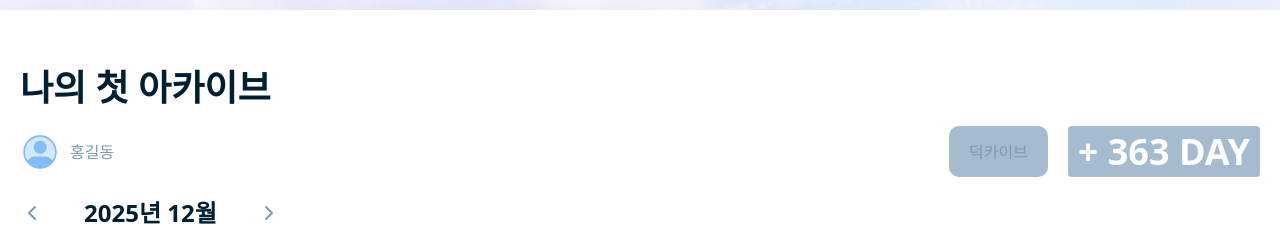
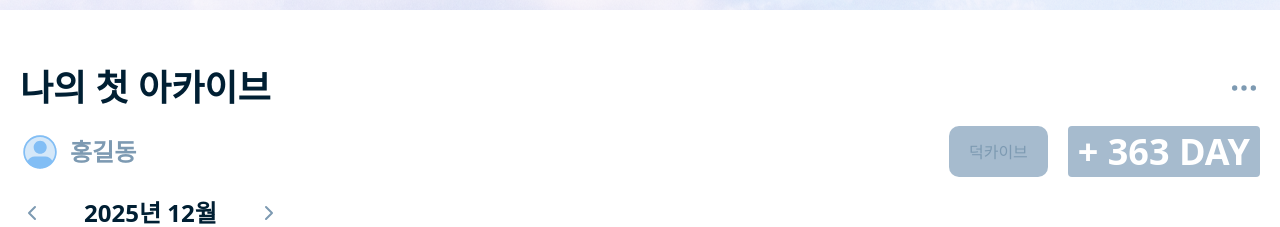
Before and after one commit to Deokive/FE, a React (Vite) app: page /archive/1 in a window 1280 px wide. Shown: the part 203-430 px from the top of the page. Built offline with nearby package versions, Linux system fonts and the light colour scheme; the HTML template or start-up script is replaced by a standard one; a web font is replaced by a local one.

Commit message:
feat: 아카이브 리스트들 더보기 버튼 조건 수정

```diff
--- a/src/components/archive/ArchiveHeader.tsx
+++ b/src/components/archive/ArchiveHeader.tsx
@@ -1,11 +1,14 @@
 import getDPlusDay from "@/utils/dPlusDay";
 import UserIcon from "@/assets/icon/S.svg";
+import { Ellipsis } from "lucide-react";
 
 interface ArchiveHeaderProps {
   title?: string;
   ownerNickname?: string;
   badge?: string;
   createdAt?: string;
+  isMenu?: boolean;
+  onClickMenu?: () => void;
 }
 
 const ArchiveHeader = ({
@@ -13,10 +16,19 @@ const ArchiveHeader = ({
   ownerNickname,
   badge,
   createdAt,
+  isMenu = false,
+  onClickMenu,
 }: ArchiveHeaderProps) => {
   return (
-    <div className="w-full flex flex-col items-start gap-[20px]">
-      <p className="typo-h1 text-color-highest">{title}</p>
+    <div className="w-full flex flex-col items-start  gap-[20px]">
+      <div className="w-full flex items-center justify-between">
+        <p className="typo-h1 text-color-highest">{title}</p>
+        {isMenu && (
+          <button onClick={onClickMenu}>
+            <Ellipsis className="w-8 h-8 text-color-high cursor-pointer" />
+          </button>
+        )}
+      </div>
       <div className="w-full h-[51px] flex items-center justify-between gap-[20px]">
         {/* 아카이브 소유자 부분 */}
         <button
@@ -26,7 +38,7 @@ const ArchiveHeader = ({
           className="flex gap-[10px] items-center cursor-pointer"
         >
           <img src={UserIcon} alt="user" className="w-[40px] h-[40px]" />
-          <p className="typo-body2 text-color-high">
+          <p className="typo-h2-semibold text-color-high">
             {ownerNickname ?? "사용자명"}
           </p>
         </button>
--- a/src/components/archive/ArchiveTitle.tsx
+++ b/src/components/archive/ArchiveTitle.tsx
@@ -4,11 +4,7 @@ interface ArchiveTitleProps {
   isMore?: boolean;
 }
 
-const ArchiveTitle = ({
-  title,
-  onClick,
-  isMore = false,
-}: ArchiveTitleProps) => {
+const ArchiveTitle = ({ title, onClick, isMore = true }: ArchiveTitleProps) => {
   return (
     <div className="w-full flex flex-col items-start gap-[20px]">
       {/* 덕질일기 헤더부분 */}
--- a/src/components/archive/ArchiveList.tsx
+++ b/src/components/archive/List/ArchiveList.tsx
@@ -1,5 +1,5 @@
 import { useNavigate } from "react-router-dom";
-import ArchiveCard from "./ArchiveCard";
+import ArchiveCard from "../ArchiveCard";
 
 interface Archive {
   archiveId: number;
--- a/src/components/archive/DiaryList.tsx
+++ b/src/components/archive/List/DiaryList.tsx
@@ -1,4 +1,4 @@
-import DiaryCard from "../common/Card/DiaryCard";
+import DiaryCard from "@/components/common/Card/DiaryCard";
 
 interface DiaryListProps {
   diary?: Diary[];
--- a/src/components/archive/GalleryList.tsx
+++ b/src/components/archive/List/GalleryList.tsx
@@ -1,4 +1,4 @@
-import GalleryCard from "../common/Card/GalleryCard";
+import GalleryCard from "@/components/common/Card/GalleryCard";
 
 interface Gallery {
   id?: number;
--- a/src/components/archive/RepostList.tsx
+++ b/src/components/archive/List/RepostList.tsx
@@ -1,4 +1,4 @@
-import RepostCard from "../common/Card/RepostCard";
+import RepostCard from "@/components/common/Card/RepostCard";
 
 interface Repost {
   id?: number;
--- a/src/components/archive/TicketList.tsx
+++ b/src/components/archive/List/TicketList.tsx
@@ -1,4 +1,4 @@
-import TicketCard from "../common/Card/TicketCard";
+import TicketCard from "@/components/common/Card/TicketCard";
 
 interface Ticket {
   id?: number;
--- a/src/pages/Archive/Archive.tsx
+++ b/src/pages/Archive/Archive.tsx
@@ -1,5 +1,5 @@
 import TrashIcon from "@/assets/Icon/TrashIcon";
-import ArchiveList from "@/components/archive/ArchiveList";
+import ArchiveList from "@/components/archive/List/ArchiveList";
 import EmptyArchive from "@/components/archive/Empty/EmptyArchive";
 import { BtnIcon } from "@/components/common/Button/Btn";
 import Banner from "@/components/community/Banner";
--- a/src/pages/Archive/ArchiveDetail.tsx
+++ b/src/pages/Archive/ArchiveDetail.tsx
@@ -1,22 +1,31 @@
 import ArchiveHeader from "@/components/archive/ArchiveHeader";
 import ArchiveTitle from "@/components/archive/ArchiveTitle";
 import ButtonLike from "@/components/archive/ButtonLike";
-import DiaryList from "@/components/archive/DiaryList";
+import DiaryList from "@/components/archive/List/DiaryList";
 import EmptyList from "@/components/archive/Empty/EmptyList";
-import GalleryList from "@/components/archive/GalleryList";
-import RepostList from "@/components/archive/RepostList";
-import TicketList from "@/components/archive/TicketList";
+import GalleryList from "@/components/archive/List/GalleryList";
+import RepostList from "@/components/archive/List/RepostList";
+import TicketList from "@/components/archive/List/TicketList";
 import Calendar from "@/components/calendar/Calendar";
 import Banner from "@/components/community/Banner";
 import { archiveDataMock } from "@/mockData/archiveData";
 import { labelDataMock, stickerDataMock } from "@/mockData/calendarData";
 import { Camera, Link } from "lucide-react";
+import { useState } from "react";
 import { useParams } from "react-router-dom";
 
 const ArchiveDetail = () => {
   const urlParams = useParams();
   const archiveId = urlParams.id;
 
+  const [isMenuOpen, setIsMenuOpen] = useState<boolean>(false);
+
+  const handleMenuClick = () => {
+    setIsMenuOpen((prev) => !prev);
+    console.log("메뉴 버튼 클릭");
+  };
+
+  // 아카이브 데이터 조회 => 추후에 실제 API로 연결
   const archive = archiveDataMock.find(
     (archive) => archive.archiveId === Number(archiveId)
   );
@@ -33,6 +42,8 @@ const ArchiveDetail = () => {
             ownerNickname={archive?.ownerNickname}
             badge={archive?.badge}
             createdAt={archive?.createdAt}
+            isMenu={true}
+            onClickMenu={handleMenuClick}
           />
           {/* 아카이브 달력 */}
           <Calendar labelData={labelDataMock} stickerData={stickerDataMock} />
@@ -40,10 +51,10 @@ const ArchiveDetail = () => {
             {/* 덕질 일기 */}
             <ArchiveTitle
               title="덕질 일기"
-              isMore={(archive?.Diary?.length ?? 0) >= 3}
               onClick={() => {
                 console.log("덕질 일기 더보기 클릭");
               }}
+              isMore={(archive?.Diary?.length ?? 0) > 0}
             />
             {archive?.Diary?.length ?? 0 > 0 ? (
               <DiaryList diary={archive?.Diary} />
@@ -59,10 +70,10 @@ const ArchiveDetail = () => {
             {/* 덕질 갤러리 */}
             <ArchiveTitle
               title="덕질 갤러리"
-              isMore={(archive?.Gallery?.length ?? 0) >= 3}
               onClick={() => {
                 console.log("덕질 갤러리 더보기 클릭");
               }}
+              isMore={(archive?.Gallery?.length ?? 0) > 0}
             />
             {archive?.Gallery?.length ?? 0 > 0 ? (
               <GalleryList gallery={archive?.Gallery} />
@@ -79,10 +90,10 @@ const ArchiveDetail = () => {
             {/* 티켓북 */}
             <ArchiveTitle
               title="티켓북"
-              isMore={(archive?.Ticket?.length ?? 0) >= 3}
               onClick={() => {
                 console.log("티켓북 더보기 클릭");
               }}
+              isMore={(archive?.Ticket?.length ?? 0) > 0}
             />
             {archive?.Ticket?.length ?? 0 > 0 ? (
               <TicketList ticket={archive?.Ticket} />
@@ -98,10 +109,10 @@ const ArchiveDetail = () => {
             {/* 덕질 리포스트 */}
             <ArchiveTitle
               title="덕질 리포스트"
-              isMore={(archive?.Repost?.length ?? 0) >= 3}
               onClick={() => {
                 console.log("덕질 리포스트 더보기 클릭");
               }}
+              isMore={(archive?.Repost?.length ?? 0) > 0}
             />
             {archive?.Repost?.length ?? 0 > 0 ? (
               <RepostList repost={archive?.Repost} />
--- a/src/pages/Feed/FeedDetail.tsx
+++ b/src/pages/Feed/FeedDetail.tsx
@@ -7,10 +7,10 @@ import { feedDataMock } from "@/mockData/feedData";
 import { useParams } from "react-router-dom";
 import ArchiveHeader from "@/components/archive/ArchiveHeader";
 import Calendar from "@/components/calendar/Calendar";
-import DiaryList from "@/components/archive/DiaryList";
-import GalleryList from "@/components/archive/GalleryList";
-import TicketList from "@/components/archive/TicketList";
-import RepostList from "@/components/archive/RepostList";
+import DiaryList from "@/components/archive/List/DiaryList";
+import GalleryList from "@/components/archive/List/GalleryList";
+import TicketList from "@/components/archive/List/TicketList";
+import RepostList from "@/components/archive/List/RepostList";
 import { repostDataMock } from "@/mockData/repostData";
 import ButtonLike from "@/components/archive/ButtonLike";
 import ArchiveTitle from "@/components/archive/ArchiveTitle";
@@ -56,10 +56,10 @@ const FeedDetail = () => {
         {/* 덕질 일기 */}
         <ArchiveTitle
           title="덕질 일기"
-          isMore={(diary.length ?? 0) >= 3}
           onClick={() => {
             console.log("덕질 일기 더보기 클릭");
           }}
+          isMore={(diary.length ?? 0) > 0}
         />
         {diary.length ?? 0 > 0 ? (
           <DiaryList diary={diary} />
@@ -69,10 +69,10 @@ const FeedDetail = () => {
         {/* 덕질 갤러리 */}
         <ArchiveTitle
           title="덕질 갤러리"
-          isMore={(gallery.length ?? 0) >= 3}
           onClick={() => {
             console.log("덕질 갤러리 더보기 클릭");
           }}
+          isMore={(gallery.length ?? 0) > 0}
         />
         {gallery.length ?? 0 > 0 ? (
           <GalleryList gallery={gallery} />
@@ -82,10 +82,10 @@ const FeedDetail = () => {
         {/* 티켓북 */}
         <ArchiveTitle
           title="티켓북"
-          isMore={(ticket.length ?? 0) >= 3}
           onClick={() => {
             console.log("티켓북 더보기 클릭");
           }}
+          isMore={(ticket.length ?? 0) > 0}
         />
         {ticket.length ?? 0 > 0 ? (
           <TicketList ticket={ticket} />
@@ -95,10 +95,10 @@ const FeedDetail = () => {
         {/* 덕질 리포스트 */}
         <ArchiveTitle
           title="덕질 리포스트"
-          isMore={(repost.length ?? 0) >= 3}
           onClick={() => {
             console.log("덕질 리포스트 더보기 클릭");
           }}
+          isMore={(repost.length ?? 0) > 0}
         />
         {repost.length ?? 0 > 0 ? (
           <RepostList repost={repost} />
```
